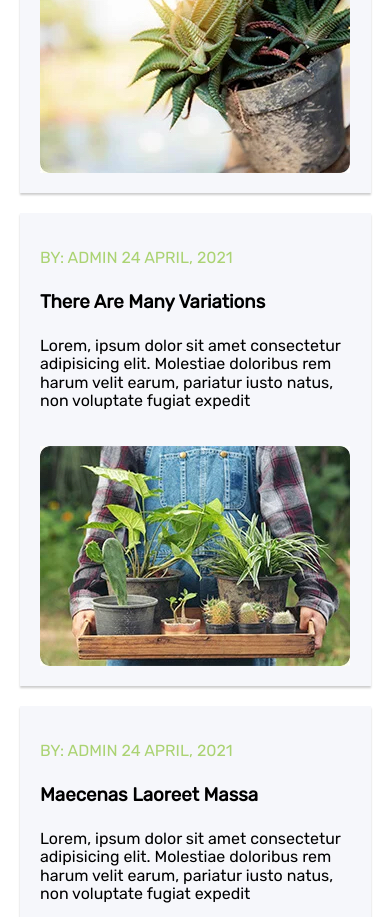
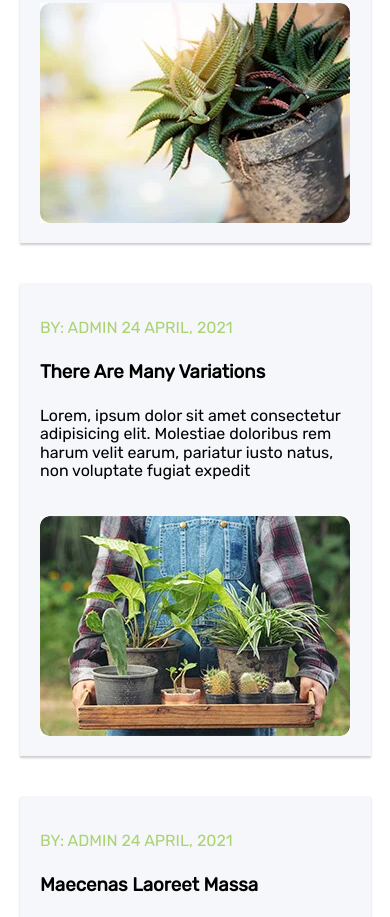
Before and after one commit to Project-2-Gagandeep-Tenzin/Project-2-Firebase, a plain HTML site: page index.html in a window 390 px wide. Shown: the part 5940-6857 px from the top of the page. Drawn offline with nearby package versions, Linux system fonts and the light colour scheme; files whose address does not match are found by name.

Commit message:
cleaned up code of blog section

```diff
--- a/styles/sass/partials/_main.scss
+++ b/styles/sass/partials/_main.scss
@@ -148,7 +148,6 @@
     margin-top: 30px;
   }
 }
-
 .box-1 {
   background: url(./../assets/b1.jpeg);
 }
@@ -161,7 +160,6 @@
 .box-4 {
   background: url(./../assets/b4.jpeg);
 }
-
 .box-1,
 .box-2,
 .box-3,
@@ -171,8 +169,10 @@
   background-position: center;
 }
 
-// BLOG STYLES
-
+//**************************** BLOG SECTION - STYLE ******************************
+.blog {
+  margin-top: 50px;
+}
 .blog .wrapper {
   display: flex;
   flex-direction: column;
@@ -191,7 +191,7 @@
     top: 50%;
     width: 70px;
     height: 2px;
-    background-color: #000;
+    background-color: $primary;
   }
   h2:before {
     right: 0;
@@ -214,27 +214,26 @@
 }
 
 .post {
-  background: $faint-blue;
-  flex-basis: 300px;
   display: flex;
   flex-direction: column;
+  flex-basis: 300px;
   align-items: space-between;
+  background: $faint-blue;
   box-shadow: 0 2px 2px 0 rgba(0, 0, 0, 0.2);
   padding: 20px;
+
   .post-date {
     color: $primary;
   }
   .post-heading {
     line-height: 0;
   }
-
   img {
     margin-top: 20px;
   }
 }
 
-// CONTACT FORM SECTION
-
+// *************************** CONTACT FORM SECTION HERE ****************************
 .contact-container {
   margin: 70px 0px;
 }
@@ -328,21 +327,18 @@ form {
   .service-box {
     margin-bottom: 20px;
   }
+
   //**********************  PRODUCTS SECTION - STYLE ************************
-
-  // PRODUCTS SECTION
   .products {
     margin-top: 50px;
   }
+
   //**********************  BLOG SECTION - STYLE ************************
-
-  //   BLOG SECTION
-
   .posts {
     flex-direction: column;
 
     .post {
-      margin: 30px auto 0;
+      margin: 0 auto 30px;
       max-width: 70%;
       width: 90%;
       align-items: center;
@@ -461,7 +457,7 @@ form {
     flex-direction: column;
     margin-top: 0;
     .post {
-      margin-top: 20px;
+      margin: 20px 0px;
       max-width: 100%;
       width: 100%;
       align-items: flex-start;
```
Also changed, not shown: index.html (+5 -5 lines), styles/sass/partials/_header.scss (+0 -10 lines), styles/styles.css.
